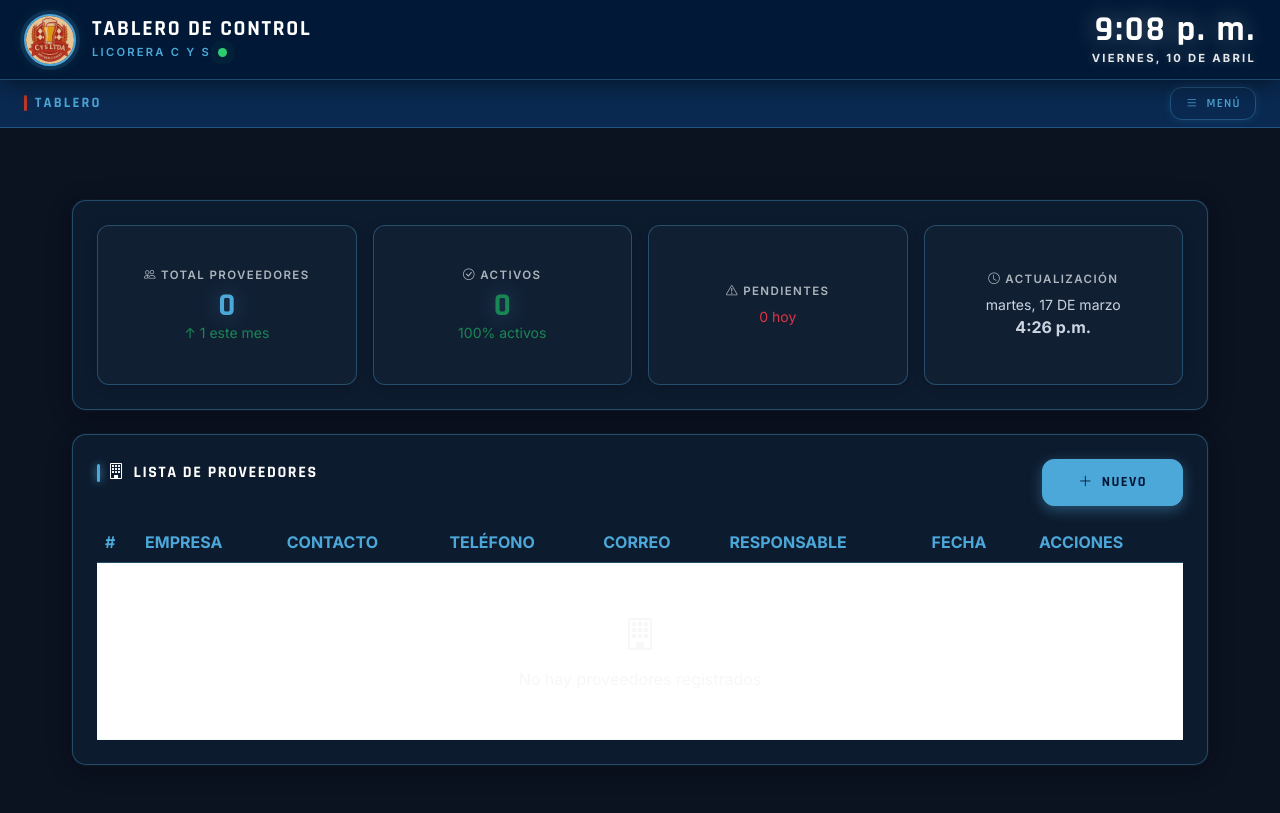
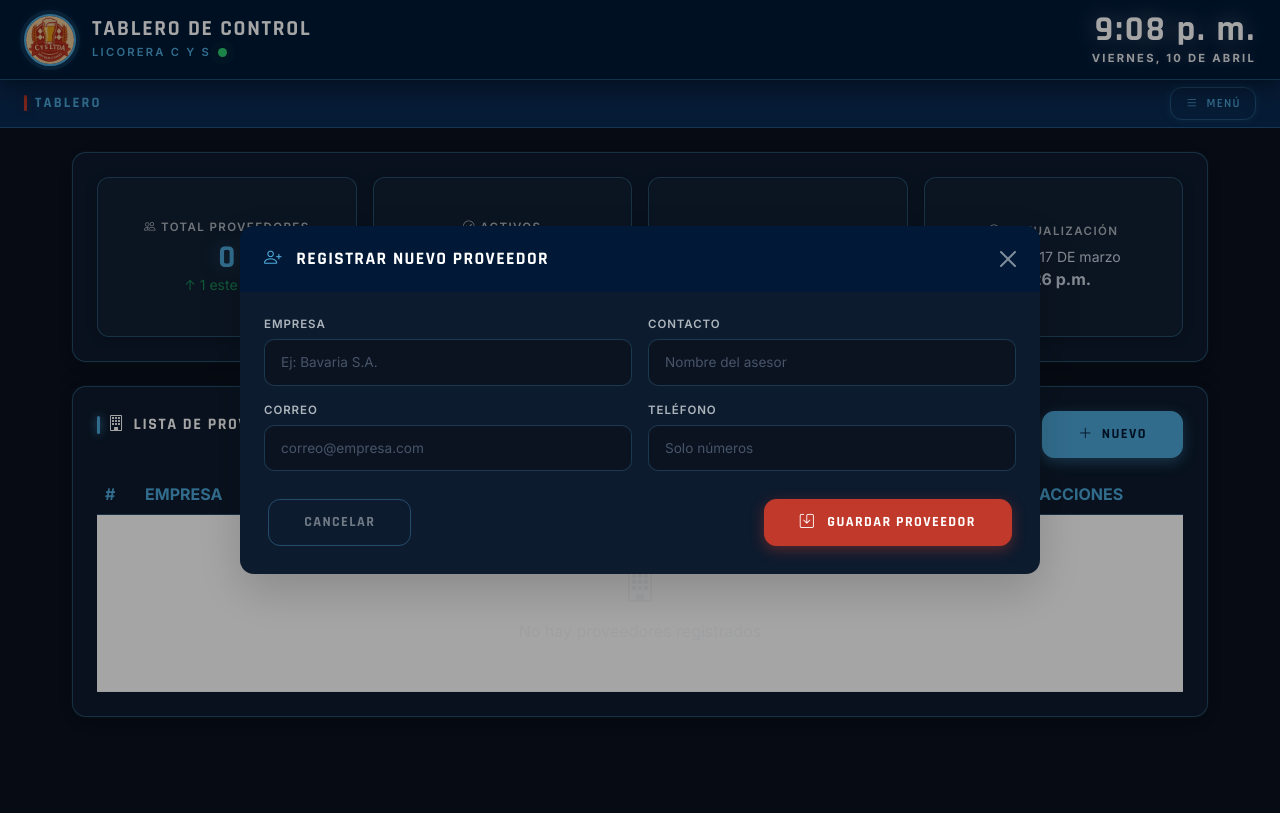
Before and after one commit to foxescar07/licorera, a Django app: page /proveedores/ in a window 1280 px wide, after a click on "NUEVO". After the commit the page ends 717 px from the top, so only its background shows below. Run offline with Django 5.2, Linux system fonts and the light colour scheme; data that the repository does not hold is empty.

Commit message:
fixe:ajuste la parte de editar proveedor

```diff
--- a/proveedores/forms.py
+++ b/proveedores/forms.py
@@ -1,58 +1,34 @@
 from django import forms
 from .models import Proveedor
+import re
 
 class ProveedorForm(forms.ModelForm):
     class Meta:
         model = Proveedor
-        fields = ['nombre_contacto', 'nombre_empresa', 'email', 'telefono']
+        fields = ['nombre_empresa', 'nombre_contacto', 'email', 'telefono']
+
         widgets = {
-            'nombre_contacto': forms.TextInput(attrs={
-                'class': 'form-control text-dark',
-                'placeholder': 'Nombre del asesor'
-            }),
-            'nombre_empresa': forms.TextInput(attrs={
-                'class': 'form-control text-dark',
-                'placeholder': 'Ej: Bavaria S.A.'
-            }),
-            'email': forms.EmailInput(attrs={
-                'class': 'form-control text-dark',
-                'placeholder': 'correo@empresa.com'
-            }),
-            'telefono': forms.TextInput(attrs={
-                'class': 'form-control text-dark',
-                'placeholder': 'Solo números',
-                'maxlength': '10',
-                'oninput': "this.value = this.value.replace(/[^0-9]/g, '');"
-            }),
-        }
-
-    from django import forms
-from .models import Proveedor
-
-class ProveedorForm(forms.ModelForm):
-    class Meta:
-        model = Proveedor
-        fields = ['nombre_contacto', 'nombre_empresa', 'email', 'telefono']
-        widgets = {
-            'nombre_contacto': forms.TextInput(attrs={
-                'class': 'form-control text-dark',
-                'placeholder': 'Nombre del asesor'
-            }),
-            'nombre_empresa': forms.TextInput(attrs={
-                'class': 'form-control text-dark',
-                'placeholder': 'Ej: Bavaria S.A.'
-            }),
-            'email': forms.EmailInput(attrs={
-                'class': 'form-control text-dark',
-                'placeholder': 'correo@empresa.com'
-            }),
-            'telefono': forms.TextInput(attrs={
-                'class': 'form-control text-dark',
-                'placeholder': 'Solo números',
-                'maxlength': '10',
-                'oninput': "this.value = this.value.replace(/[^0-9]/g, '');"
-            }),
-        }
+    'nombre_empresa': forms.TextInput(attrs={
+        'class': 'cys-input',
+        'placeholder': 'Ej: Bavaria S.A.',
+        'style': 'background-color:#0b1220 !important; color:#e2e8f0 !important; border:1px solid rgba(77,168,218,0.25) !important; border-radius:10px !important; padding:12px 16px !important;'
+    }),
+    'nombre_contacto': forms.TextInput(attrs={
+        'class': 'cys-input',
+        'placeholder': 'Nombre del asesor',
+        'style': 'background-color:#0b1220 !important; color:#e2e8f0 !important; border:1px solid rgba(77,168,218,0.25) !important; border-radius:10px !important; padding:12px 16px !important;'
+    }),
+    'email': forms.EmailInput(attrs={
+        'class': 'cys-input',
+        'placeholder': 'correo@empresa.com',
+        'style': 'background-color:#0b1220 !important; color:#e2e8f0 !important; border:1px solid rgba(77,168,218,0.25) !important; border-radius:10px !important; padding:12px 16px !important;'
+    }),
+    'telefono': forms.TextInput(attrs={
+        'class': 'cys-input',
+        'placeholder': 'Solo números',
+        'style': 'background-color:#0b1220 !important; color:#e2e8f0 !important; border:1px solid rgba(77,168,218,0.25) !important; border-radius:10px !important; padding:12px 16px !important;'
+    }),
+}
 
     def __init__(self, *args, **kwargs):
         super().__init__(*args, **kwargs)
@@ -82,15 +58,16 @@ class ProveedorForm(forms.ModelForm):
         if email and Proveedor.objects.filter(email=email).exists():
             raise forms.ValidationError("⚠️ Este correo ya está registrado")
         return email
-import re
-def clean_telefono(self):
-    telefono = self.cleaned_data.get('telefono')
 
-    if not telefono:
-        return telefono  # required ya lo maneja
+    # ✅ Validar teléfono
+    def clean_telefono(self):
+        telefono = self.cleaned_data.get('telefono')
 
-    # Solo números y longitud entre 7 y 10 (Colombia típico)
-    if not re.fullmatch(r'^\d{7,10}$', telefono):
-        raise forms.ValidationError("⚠️ El teléfono debe tener entre 7 y 10 dígitos numéricos")
+        if not telefono:
+            return telefono
 
-    return telefono
+        # Solo números y longitud entre 7 y 10
+        if not re.fullmatch(r'^\d{7,10}$', telefono):
+            raise forms.ValidationError("⚠️ El teléfono debe tener entre 7 y 10 dígitos numéricos")
+
+        return telefono
--- a/proveedores/templates/proveedores/proveedor.html
+++ b/proveedores/templates/proveedores/proveedor.html
@@ -2,81 +2,62 @@
 {% load static %}
 
 {% block content %}
+{% if messages %}
+  {% for message in messages %}
+    {% if message.tags == 'success' %}
+      <div class="alert alert-success alert-dismissible fade show">
+        {{ message }}
+        <button type="button" class="btn-close" data-bs-dismiss="alert"></button>
+      </div>
+    {% endif %}
+  {% endfor %}
+{% endif %}
 
 <link rel="stylesheet" href="{% static 'css/proveedores.css' %}">
 <link href="https://cdn.jsdelivr.net/npm/bootstrap-icons@1.11.3/font/bootstrap-icons.css" rel="stylesheet">
 
 <div class="container-fluid p-0">
 
-  <!-- BOTÓN SUPERIOR -->
-  <div class="d-flex justify-content-center align-items-center gap-4 my-4 flex-wrap">
-    {% if proveedores %}
-    <a href="{% url 'registrar_compra' proveedores.0.id %}" class="cys-btn cys-btn--primary">
-      <i class="bi bi-box-seam"></i> Detalle de Compra
-    </a>
-    {% endif %}
-  </div>
-
   <!-- CARDS -->
   <section class="cys-card mb-4">
     <div class="row g-3">
-
       <div class="col-md-3">
         <div class="cys-stat-card text-center">
-          <div class="cys-stat-card__label">
-            <i class="bi bi-people"></i> Total Proveedores
-          </div>
+          <div class="cys-stat-card__label"><i class="bi bi-people"></i> Total Proveedores</div>
           <div class="cys-stat-card__val">{{ total_proveedores }}</div>
           <div class="small text-success">↑ 1 este mes</div>
         </div>
       </div>
-
       <div class="col-md-3">
         <div class="cys-stat-card text-center">
-          <div class="cys-stat-card__label">
-            <i class="bi bi-check-circle"></i> Activos
-          </div>
+          <div class="cys-stat-card__label"><i class="bi bi-check-circle"></i> Activos</div>
           <div class="cys-stat-card__val text-success">{{ proveedores_activos }}</div>
           <div class="small text-success">100% activos</div>
         </div>
       </div>
-
       <div class="col-md-3">
         <div class="cys-stat-card text-center">
-          <div class="cys-stat-card__label">
-            <i class="bi bi-exclamation-triangle"></i> Pendientes
-          </div>
+          <div class="cys-stat-card__label"><i class="bi bi-exclamation-triangle"></i> Pendientes</div>
           <div class="cys-stat-card__val text-danger">{{ ordenes_pendientes }}</div>
           <div class="small text-danger">0 hoy</div>
         </div>
       </div>
-
       <div class="col-md-3">
         <div class="cys-stat-card text-center">
-          <div class="cys-stat-card__label">
-            <i class="bi bi-clock"></i> Actualización
-          </div>
-          <div class="small">
-            {% now "l" %}, {% now "j" %} DE {% now "F" %}
-          </div>
-          <div class="fw-bold">
-            {% now "g:i a" %}
+          <div class="cys-stat-card__label"><i class="bi bi-clock"></i> Actualización</div>
+          <div class="small">{% now "l" %}, {% now "j" %} DE {% now "F" %}</div>
+          <div class="fw-bold">{% now "g:i a" %}</div>
         </div>
       </div>
-      </div>
-
     </div>
   </section>
 
   <!-- TABLA -->
   <section class="cys-card mb-4">
-
     <div class="d-flex justify-content-between align-items-center mb-3">
       <div class="cys-card__title d-flex align-items-center gap-2">
-        <i class="bi bi-building"></i>
-        Lista de Proveedores
+        <i class="bi bi-building"></i> Lista de Proveedores
       </div>
-
       <button class="cys-btn cys-btn--primary" data-bs-toggle="modal" data-bs-target="#nuevoModal">
         <i class="bi bi-plus-lg"></i> Nuevo
       </button>
@@ -84,81 +65,43 @@
 
     <div class="table-responsive">
       <table class="table table-hover align-middle mb-0 cys-table">
-
         <thead>
           <tr>
-            <th>#</th>
-            <th>EMPRESA</th>
-            <th>CONTACTO</th>
-            <th>TELÉFONO</th>
-            <th>CORREO</th>
-            <th>RESPONSABLE</th>
-            <th>FECHA</th>
-            <th>ACCIONES</th>
+            <th>#</th><th>EMPRESA</th><th>CONTACTO</th><th>TELÉFONO</th>
+            <th>CORREO</th><th>RESPONSABLE</th><th>FECHA</th><th>ACCIONES</th>
           </tr>
         </thead>
-
         <tbody>
           {% for p in proveedores %}
           <tr class="cys-row">
-
             <td>{{ forloop.counter }}</td>
-
-            <td>
-              <i class="bi bi-building me-2"></i>
-              {{ p.nombre_empresa }}
-            </td>
-
+            <td><i class="bi bi-building me-2"></i>{{ p.nombre_empresa }}</td>
             <td>{{ p.nombre_contacto }}</td>
-
-            <td>
-              <i class="bi bi-telephone me-1"></i>
-              {{ p.telefono }}
-            </td>
-
-            <td>
-              <i class="bi bi-envelope me-1"></i>
-              {{ p.email }}
-            </td>
-
+            <td><i class="bi bi-telephone me-1"></i>{{ p.telefono }}</td>
+            <td><i class="bi bi-envelope me-1"></i>{{ p.email }}</td>
             <td>
               <span class="badge-cyber">
-                <i class="bi bi-person me-1"></i>
-                {{ p.registrado_por.email|default:"Admin" }}
+                <i class="bi bi-person me-1"></i>{{ p.registrado_por.email|default:"Admin" }}
               </span>
             </td>
-
-            <td>
-              <i class="bi bi-calendar-event me-1"></i>
-              {{ p.ultima_modificacion|date:"d/m/Y" }}
-            </td>
-
+            <td><i class="bi bi-calendar-event me-1"></i>{{ p.ultima_modificacion|date:"d/m/Y" }}</td>
             <td>
               <div class="d-flex gap-2">
-
-  <a href="{% url 'detalle_venta' p.id %}" class="btn-action view">
+                <a href="{% url 'registrar_compra' p.id %}" class="btn-action view">
                   <i class="bi bi-receipt"></i>
                 </a>
-
                 <a href="{% url 'editar_proveedor' p.id %}" class="btn-action edit">
                   <i class="bi bi-pencil"></i>
                 </a>
-
                 <form method="POST" action="{% url 'eliminar_proveedor' p.id %}">
                   {% csrf_token %}
-    <button class="btn-action delete"
-      onclick="return confirm('¿Eliminar proveedor?')">
+                  <button class="btn-action delete" onclick="return confirm('¿Eliminar proveedor?')">
                     <i class="bi bi-trash"></i>
                   </button>
                 </form>
-
-</div>
-
               </div>
             </td>
-
           </tr>
-
           {% empty %}
           <tr>
             <td colspan="8" class="text-center py-5" style="color:var(--texto-muted);">
@@ -168,12 +111,88 @@
           </tr>
           {% endfor %}
         </tbody>
-
       </table>
     </div>
-
   </section>
 
 </div>
 
+<!-- ✅ MODAL — una sola vez, fuera del container -->
+<div class="modal fade" id="nuevoModal" tabindex="-1" aria-labelledby="nuevoModalLabel" aria-hidden="true">
+  <div class="modal-dialog modal-lg modal-dialog-centered">
+    <div class="modal-content border-0 shadow-lg"
+      style="background:var(--fondo-card); border:1px solid var(--azul-borde); border-radius:14px;">
+
+      <!-- HEADER -->
+      <div class="modal-header border-0"
+        style="background:var(--azul-oscuro); border-radius:14px 14px 0 0; padding:1.25rem 1.5rem;">
+        <div style="font-family:'Rajdhani',sans-serif; font-size:1.1rem; font-weight:700; color:var(--blanco); letter-spacing:.08em; text-transform:uppercase;">
+          <i class="bi bi-person-plus me-2" style="color:var(--azul-claro);"></i>
+          Registrar Nuevo Proveedor
+        </div>
+        <button type="button" class="btn-close btn-close-white" data-bs-dismiss="modal"></button>
+      </div>
+
+      <!-- FORM -->
+      <form method="POST" action="{% url 'proveedores' %}">
+        {% csrf_token %}
+
+        <!-- BODY -->
+        <div class="modal-body p-4">
+          <div class="row g-3">
+            <div class="col-md-6">
+              <label class="cys-form-label">Empresa</label>
+              {{ form.nombre_empresa }}
+              {% if form.nombre_empresa.errors %}
+                <div class="cys-form-error">{{ form.nombre_empresa.errors }}</div>
+              {% endif %}
+            </div>
+            <div class="col-md-6">
+              <label class="cys-form-label">Contacto</label>
+              {{ form.nombre_contacto }}
+              {% if form.nombre_contacto.errors %}
+                <div class="cys-form-error">{{ form.nombre_contacto.errors }}</div>
+              {% endif %}
+            </div>
+            <div class="col-md-6">
+              <label class="cys-form-label">Correo</label>
+              {{ form.email }}
+              {% if form.email.errors %}
+                <div class="cys-form-error">{{ form.email.errors }}</div>
+              {% endif %}
+            </div>
+            <div class="col-md-6">
+              <label class="cys-form-label">Teléfono</label>
+              {{ form.telefono }}
+              {% if form.telefono.errors %}
+                <div class="cys-form-error">{{ form.telefono.errors }}</div>
+              {% endif %}
+            </div>
+          </div>
+        </div>
+
+        <!-- FOOTER -->
+        <div class="modal-footer border-0 pt-0 px-4 pb-4 d-flex justify-content-between">
+          <button type="button" class="cys-btn cys-btn--outline" data-bs-dismiss="modal">
+            Cancelar
+          </button>
+          <button type="submit" class="cys-btn cys-btn--danger">
+            <i class="bi bi-save me-1"></i> Guardar Proveedor
+          </button>
+        </div>
+
+      </form>
+      <!-- ✅ form cierra ANTES de cerrar modal-content -->
+
+    </div>
+  </div>
+</div>
+
+{% if form.errors %}
+<script>
+  var myModal = new bootstrap.Modal(document.getElementById('nuevoModal'));
+  myModal.show();
+</script>
+{% endif %}
+
 {% endblock %}
--- a/proveedores/urls.py
+++ b/proveedores/urls.py
@@ -6,5 +6,5 @@ urlpatterns = [
     path('editar/<int:id>/', views.editar_proveedor, name='editar_proveedor'),
     path('eliminar/<int:id>/', views.eliminar_proveedor, name='eliminar_proveedor'),
   path('compra/<int:proveedor_id>/', views.registrar_compra, name='registrar_compra'),
-path('compra/<int:proveedor_id>/', views.registrar_compra, name='registrar_compra'),
+
 ]
--- a/proveedores/views.py
+++ b/proveedores/views.py
@@ -3,56 +3,46 @@ from django.contrib import messages
 from django.utils import timezone
 from datetime import timedelta
 
-# --- IMPORTACIONES DE MODELOS ---
-# Importamos Producto e Inventario aquí arriba para que TODAS las funciones los vean
+# MODELOS
 from producto.models import Producto, Inventario
 from .models import Proveedor, Compra
+
+# FORMS
 from .forms import ProveedorForm
 from .formscomp import CompraForm
 
-# ===============================
-# VISTA PARA CREAR NUEVO PROVEEDOR
-# ===============================
-def nuevo_proveedor(request):
-    if request.method == "POST":
-        form = ProveedorForm(request.POST)
-        if form.is_valid():
-            proveedor = form.save(commit=False)
-            if request.user.is_authenticated:
-                proveedor.registrado_por = request.user
-            proveedor.save()
-            messages.success(request, f"Nuevo proveedor '{proveedor.nombre_empresa}' registrado ✅")
-            return redirect('proveedores')
-        else:
-            messages.error(request, "Error: El proveedor ya existe o los datos no son válidos")
-    else:
-        form = ProveedorForm()
-    return render(request, "proveedores/proveedor.html", {"form": form})
 
 # ===============================
-# VISTA PRINCIPAL: DASHBOARD DE PROVEEDORES
+# DASHBOARD PROVEEDORES (PRINCIPAL)
 # ===============================
 def inicio_proveedores(request):
     proveedores = Proveedor.objects.all().order_by('-ultima_modificacion')
 
-    # Estadísticas para tarjetas
+    # 📊 Estadísticas
     total = proveedores.count()
     hace_30_dias = timezone.now() - timedelta(days=30)
     nuevos = proveedores.filter(fecha_registro__gte=hace_30_dias).count()
-    ultimo = proveedores.order_by('-ultima_modificacion').first()
+    ultimo = proveedores.first()
     fecha_u = ultimo.ultima_modificacion if ultimo else None
 
-    # Logica para guardar nuevo proveedor desde modal
+    # 🧠 FORM
     if request.method == 'POST':
         form = ProveedorForm(request.POST)
+
         if form.is_valid():
             p = form.save(commit=False)
+
             if request.user.is_authenticated:
                 p.registrado_por = request.user
                 p.modificado_por = request.user
+
             p.save()
             messages.success(request, f'¡Proveedor "{p.nombre_empresa}" registrado!')
             return redirect('proveedores')
+
+        # 🔥 IMPORTANTE: si NO es válido, NO redirige
+        # se renderiza con errores
+
     else:
         form = ProveedorForm()
 
@@ -65,26 +55,31 @@ def inicio_proveedores(request):
         'porcentaje_activos': 100 if total > 0 else 0,
         'ultima_actualizacion': fecha_u,
     }
+
     return render(request, 'proveedores/proveedor.html', context)
 
+
 # ===============================
-# VISTA PARA EDITAR PROVEEDOR
+# EDITAR PROVEEDOR
 # ===============================
 def editar_proveedor(request, id):
     proveedor = get_object_or_404(Proveedor, id=id)
 
     if request.method == 'POST':
         form = ProveedorForm(request.POST, instance=proveedor)
+
         if form.is_valid():
             p = form.save(commit=False)
+
             if request.user.is_authenticated:
                 p.modificado_por = request.user
+
             p.ultima_modificacion = timezone.now()
             p.save()
-            messages.success(request, f'¡Proveedor "{p.nombre_empresa}" actualizado correctamente! ✅')
+
+            messages.success(request, f'¡Proveedor "{p.nombre_empresa}" actualizado correctamente!')
             return redirect('proveedores')
-        else:
-            messages.error(request, "Error al actualizar proveedor")
+
     else:
         form = ProveedorForm(instance=proveedor)
 
@@ -93,28 +88,24 @@ def editar_proveedor(request, id):
         'proveedor': proveedor
     })
 
+
 # ===============================
-# VISTA PARA ELIMINAR PROVEEDOR
+# ELIMINAR PROVEEDOR
 # ===============================
 def eliminar_proveedor(request, id):
     proveedor = get_object_or_404(Proveedor, id=id)
+
     if request.method == 'POST':
         nombre = proveedor.nombre_empresa
         proveedor.delete()
-        messages.warning(request, f'Proveedor "{nombre}" eliminado correctamente 🗑️')
+        messages.warning(request, f'Proveedor "{nombre}" eliminado correctamente')
+
     return redirect('proveedores')
 
-from django.shortcuts import render, redirect, get_object_or_404
-from django.contrib import messages
-from django.utils import timezone
-from datetime import timedelta
 
-from producto.models import Producto, Inventario
-from .models import Proveedor, Compra
-from .forms import ProveedorForm
-from .formscomp import CompraForm
-
-
+# ===============================
+# REGISTRAR COMPRA
+# ===============================
 def registrar_compra(request, proveedor_id):
     proveedor_obj = get_object_or_404(Proveedor, id=proveedor_id)
 
@@ -122,43 +113,36 @@ def registrar_compra(request, proveedor_id):
         id_prod = request.POST.get('producto')
         cant = request.POST.get('cantidad')
 
-        print("ID PRODUCTO RECIBIDO:", id_prod)
-        print("CANTIDAD RECIBIDA:", cant)
-
         if not id_prod or not cant:
             messages.warning(request, "Asegúrate de seleccionar producto y cantidad.")
-            form = CompraForm()
-            form.fields['producto'].queryset = Producto.objects.all()
-            compras = Compra.objects.filter(proveedor=proveedor_obj).order_by('-fecha_registro')
-            return render(request, 'proveedores/compra.html', {
-                'form': form,
-                'compras': compras,
-                'proveedor': proveedor_obj
-            })
+        else:
+            try:
+                producto_instancia = Producto.objects.get(id=int(id_prod))
+                cantidad_int = int(cant)
 
-        try:
-            producto_instancia = Producto.objects.get(id=int(id_prod))
-            cantidad_int = int(cant)
+                # 🧾 Guardar compra
+                Compra.objects.create(
+                    proveedor=proveedor_obj,
+                    producto=producto_instancia,
+                    cantidad=cantidad_int
+                )
 
-            Compra.objects.create(
-                proveedor=proveedor_obj,
-                producto=producto_instancia,
-                cantidad=cantidad_int
-            )
+                # 📦 Actualizar inventario
+                producto_instancia.cantidad_disponible += cantidad_int
+                producto_instancia.save()
 
-            producto_instancia.cantidad_disponible += cantidad_int
-            producto_instancia.save()
+                messages.success(request, "Compra registrada correctamente")
+                return redirect('registrar_compra', proveedor_id=proveedor_id)
 
-            messages.success(request, "✅ Registro guardado en la tabla.")
-            return redirect('registrar_compra', proveedor_id=proveedor_id)
-
-        except Exception as e:
-            print("ERROR REAL:", e)
-            messages.error(request, f"Error real: {e}")
+            except Exception as e:
+                messages.error(request, f"Error: {e}")
 
     form = CompraForm()
     form.fields['producto'].queryset = Producto.objects.all()
-    compras = Compra.objects.filter(proveedor=proveedor_obj).order_by('-fecha_registro')
+
+    compras = Compra.objects.filter(
+        proveedor=proveedor_obj
+    ).order_by('-fecha_registro')
 
     return render(request, 'proveedores/compra.html', {
         'form': form,
--- a/static/css/proveedores.css
+++ b/static/css/proveedores.css
@@ -1,3 +1,6 @@
+/* =========================
+   BASE
+========================= */
 body {
     background: #0b1220;
     color: #cbd5e1;
@@ -62,7 +65,9 @@ body {
     color: #4DA8DA;
 }
 
-/* EMPTY STATE */
+/* =========================
+   EMPTY STATE
+========================= */
 .empty-state {
     height: 200px;
     display: flex;
@@ -114,3 +119,55 @@ body {
     font-weight: bold;
     color: #4DA8DA;
 }
+
+/* =========================
+   FORM (ESTILO PRODUCTO 🔥)
+========================= */
+
+/* LABEL */
+/* INPUT EXACTO DEL DISEÑO PRODUCTO */
+.cys-input {
+    width: 100%;
+    background: #0f1b2e !important;
+    border: 1px solid rgba(77,168,218,0.25) !important;
+    color: #e2e8f0 !important;
+    border-radius: 14px !important;
+    padding: 16px 20px !important;
+    font-size: 0.95rem;
+    outline: none;
+    box-shadow: none;
+}
+
+/* FOCUS */
+.cys-input:focus {
+    border-color: #4DA8DA !important;
+    box-shadow: 0 0 0 2px rgba(77,168,218,0.15) !important;
+}
+
+/* PLACEHOLDER */
+.cys-input::placeholder {
+    color: #94a3b8;
+}
+/* =========================
+   EDITAR PROVEEDOR — fix inputs
+========================= */
+.cys-input,
+.cys-input:focus,
+.cys-input:active {
+    background-color: #0b1220 !important;
+    border: 1px solid rgba(77,168,218,0.25) !important;
+    color: #e2e8f0 !important;
+    border-radius: 10px !important;
+    padding: 12px 16px !important;
+    box-shadow: none !important;
+    transition: border-color 0.2s, box-shadow 0.2s;
+}
+
+.cys-input:focus {
+    border-color: #4DA8DA !important;
+    box-shadow: 0 0 0 3px rgba(77,168,218,0.15) !important;
+}
+
+.cys-input::placeholder {
+    color: #475569 !important;
+}
```
Also changed, not shown: proveedores/templates/proveedores/editar_proveedor.html (+73 -38 lines). Lines whose indentation alone changed are shown as unchanged.
